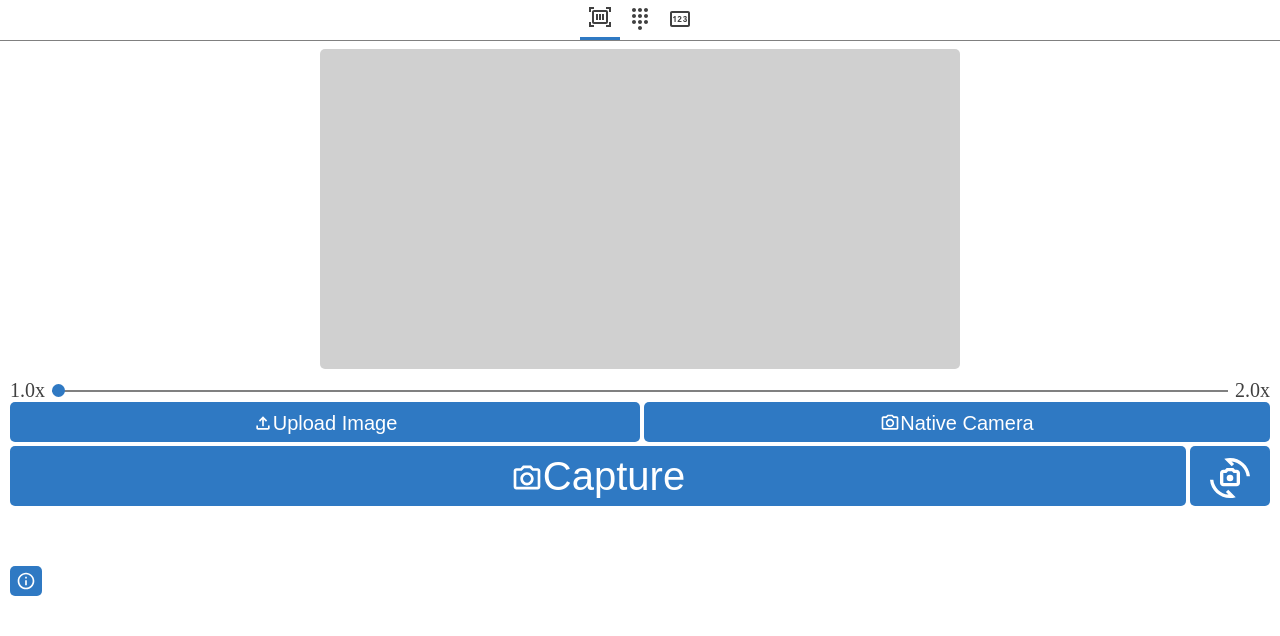
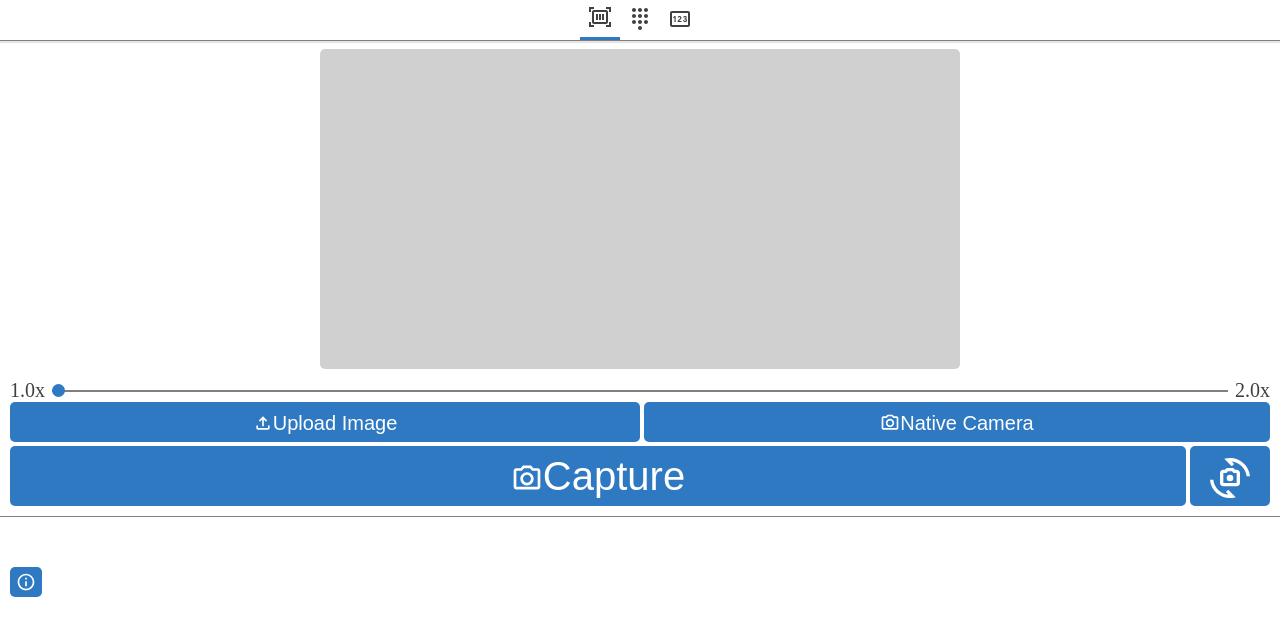
Before and after one commit to Tsukina-7mochi/barcode, a website built with webpack: page src/index.html in a window 1280 px wide. Built offline with nearby package versions, Linux system fonts and the light colour scheme; no server answers.

Commit message:
change style

```diff
--- a/src/style/color.scss
+++ b/src/style/color.scss
@@ -11,4 +11,6 @@ $c-separator: #808080;
 
 $c-canvas-bg: #D0D0D0;
 
+$c-shadow: rgba(0, 0, 0, 0.1);
+
 $radius: 5px;
--- a/src/style/header.scss
+++ b/src/style/header.scss
@@ -6,6 +6,7 @@ header {
   display: flex;
   align-items: center;
   justify-content: center;
+  box-shadow: 0 0 1px 2px $c-shadow;
 
   > .selectMode {
     height: 100%;
--- a/src/style/main.scss
+++ b/src/style/main.scss
@@ -251,9 +251,10 @@ main {
   > .result {
     display: block;
     text-align: center;
-    margin: 0.5em 0.5em;
+    margin: 0.5em 0;
+    padding: 0 0.5em;
     line-height: 1.5em;
-    border-radius: $radius;
+    border-top: 1px solid $c-separator;
     color: $c-text;
 
     .message {
```
